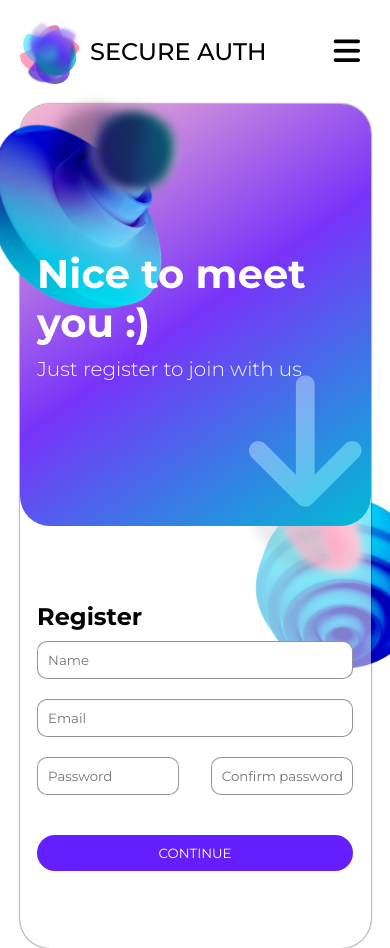
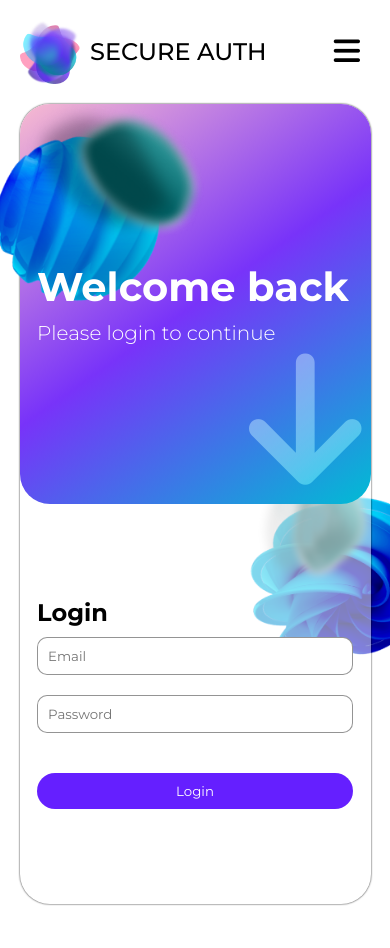
Before and after one commit to DOSSA-HASAN/secure-auth, a React (Vite) app in the folder client/secure-auth/: page / in a window 390 px wide. Shown: the top 948 px of the page. After the commit the page ends 904 px from the top, so only its background shows below. Built offline with nearby package versions, Linux system fonts and the light colour scheme.

Commit message:
Login component completed + responsive

```diff
--- a/client/secure-auth/src/App.jsx
+++ b/client/secure-auth/src/App.jsx
@@ -2,13 +2,15 @@ import React from 'react'
 import Navbar from './components/navbar/Navbar'
 import { BrowserRouter, Routes } from 'react-router-dom'
 import Register from './components/register/Register'
+import Login from './components/login/Login'
 
 function App() {
   return (
     <>
       <BrowserRouter>
           <Navbar />
-          <Register />
+          {/* <Register /> */}
+          <Login />
         <Routes>
         </Routes>
       </BrowserRouter>
--- /dev/null
+++ b/client/secure-auth/src/components/login/Login.jsx
@@ -0,0 +1,29 @@
+import React from 'react'
+import "./login.scss"
+
+function Login() {
+    return (
+        <section className="login-section">
+            <main className="login-main-container">
+                <div className="bg-deco"></div>
+                <figure className="left">
+                    <h1>Welcome back</h1>
+                    <p>Please login to continue</p>
+                    <i class="fa-solid fa-arrow-right"></i>
+                    <div className="deco"></div>
+                </figure>
+                <form>
+                    <h2>Login</h2>
+                    <div className="inputs">
+                        <input type="email" name="email" id="email" placeholder='Email' required />
+                        <input type="password" name="password" id="password" placeholder='Password' required/>
+                    </div>
+
+                    <button type="submit">Login</button>
+                </form>
+            </main>
+        </section>
+    )
+}
+
+export default Login
--- /dev/null
+++ b/client/secure-auth/src/components/login/login.scss
@@ -0,0 +1,166 @@
+@import "../../responsive.scss";
+
+.login-section {
+    width: 100%;
+    height: 500px;
+    @include flexCenter;
+    z-index: 100;
+    backdrop-filter: blur(10px);
+    -webkit-backdrop-filter: blur(3px);
+
+    @include tab {
+        height: 800px;
+    }
+
+    .login-main-container {
+        @include flexBetween;
+        width: 90%;
+        height: 100%;
+        background-color: hsl(0, 0%, 100%, 0.5);
+        position: relative;
+        border-radius: 30px;
+        box-shadow: 0 0 2px #000;
+
+        @include tab {
+            flex-direction: column;
+
+        }
+
+        .left {
+            height: 100%;
+            width: 50%;
+            border-radius: 30px;
+            background: linear-gradient(145deg, #F8BBD0, #7833F9, #00BCD4);
+            @include flexCenter;
+            flex-direction: column;
+            color: #fff;
+            position: relative;
+
+            @include tab {
+                width: 100%;
+                height: 100%;
+            }
+
+
+            h1 {
+                font-size: 60px;
+                width: 70%;
+                z-index: 200;
+
+                @include tab {
+                    font-size: 40px;
+                    width: 90%;
+                }
+            }
+
+            p {
+                font-size: 20px;
+                font-weight: 300;
+                width: 70%;
+                padding-top: 10px;
+
+                @include tab {
+                    width: 90%;
+                }
+            }
+
+            i {
+                position: absolute;
+                font-size: 250px;
+                bottom: 0;
+                right: 30px;
+                mix-blend-mode: soft-light;
+
+                @include tab{
+                    font-size: 150px;
+                    transform: rotate(90deg);
+                    bottom: 10px;
+                    right: 0;
+                }
+            }
+
+            .deco {
+                position: absolute;
+                top: -20px;
+                left: -40px;
+                z-index: 300;
+                width: 250px;
+                height: 250px;
+                background-image: url("/login-deco-left.png");
+                background-size: contain;
+                background-repeat: no-repeat;
+                z-index: 0;
+            }
+
+        }
+
+        form {
+            height: 100%;
+            width: 50%;
+            display: flex;
+            flex-direction: column;
+            align-items: center;
+            justify-content: center;
+
+
+            @include tab {
+                width: 100%;
+                height: 100%;
+            }
+
+            h2 {
+                width: 90%;
+            }
+
+            .inputs{
+                width: 100%;
+                @include flexCenter;
+                flex-direction: column;
+                input {
+                    width: 90%;
+                    padding: 10px;
+                    border-radius: 10px;
+                    border: 1px solid hsl(0, 0, 0, 0.42);
+                    margin: 10px 0;
+
+
+
+                    &:focus {
+                        outline: none;
+                        border: 1px solid #00BCD4;
+                    }
+                }
+            }
+
+            button {
+                padding: 10px;
+                border-radius: 20px;
+                width: 90%;
+                margin-top: 30px;
+                border: none;
+                color: #fff;
+                background-color: #651FFF;
+
+                &:hover {
+                    background-color: #521bc8;
+                }
+            }
+        }
+
+        .bg-deco {
+            position: absolute;
+            z-index: -100;
+            right: -100px;
+            width: 250px;
+            height: 250px;
+            background-image: url("/login-deco-right.png");
+            background-size: contain;
+            background-repeat: no-repeat;
+
+            @include tab {
+                top: 350px;
+            }
+        }
+
+    }
+}
```
Also changed, not shown: client/secure-auth/public/login-deco-left.png (added), client/secure-auth/public/login-deco-right.png (added).
